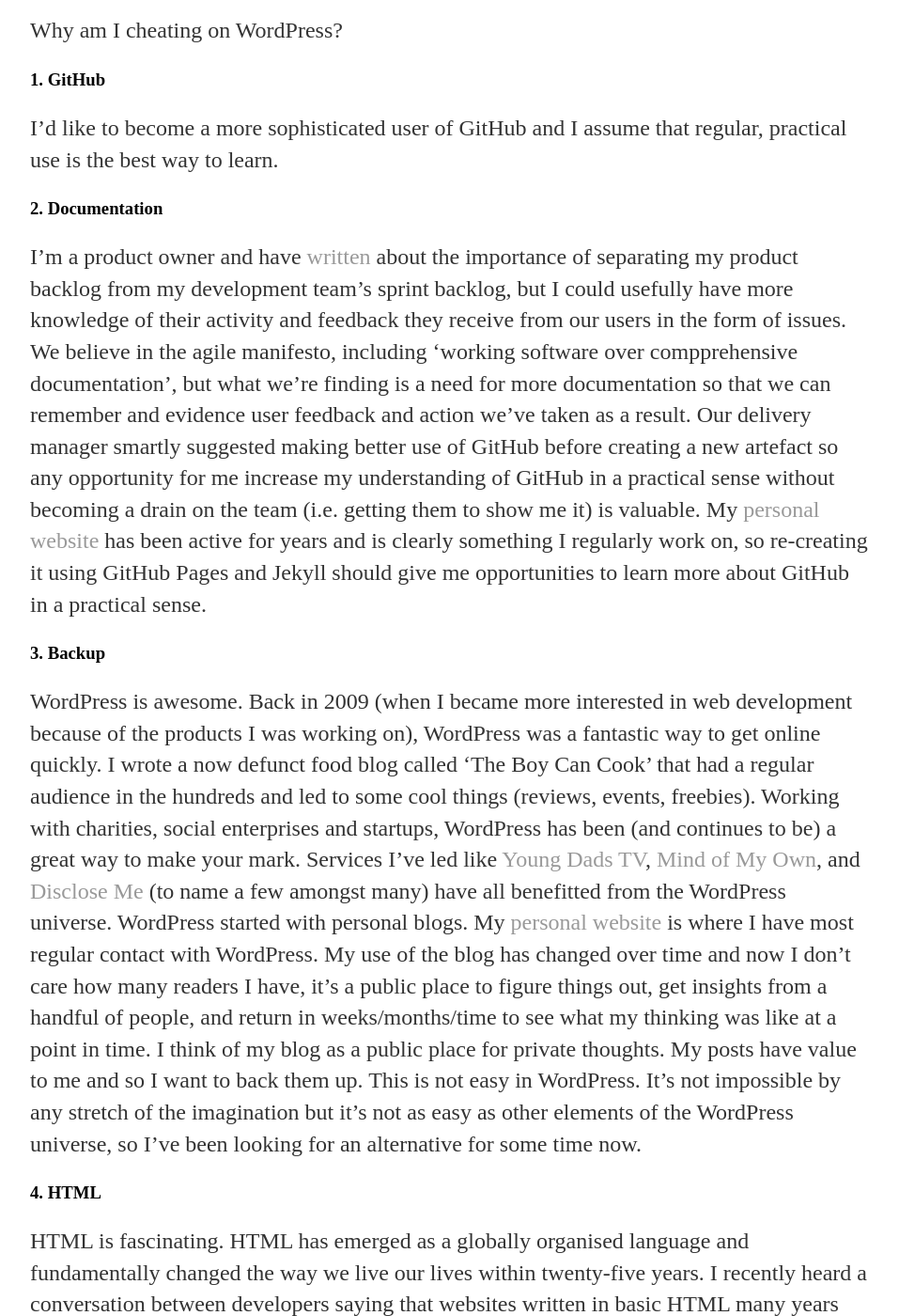
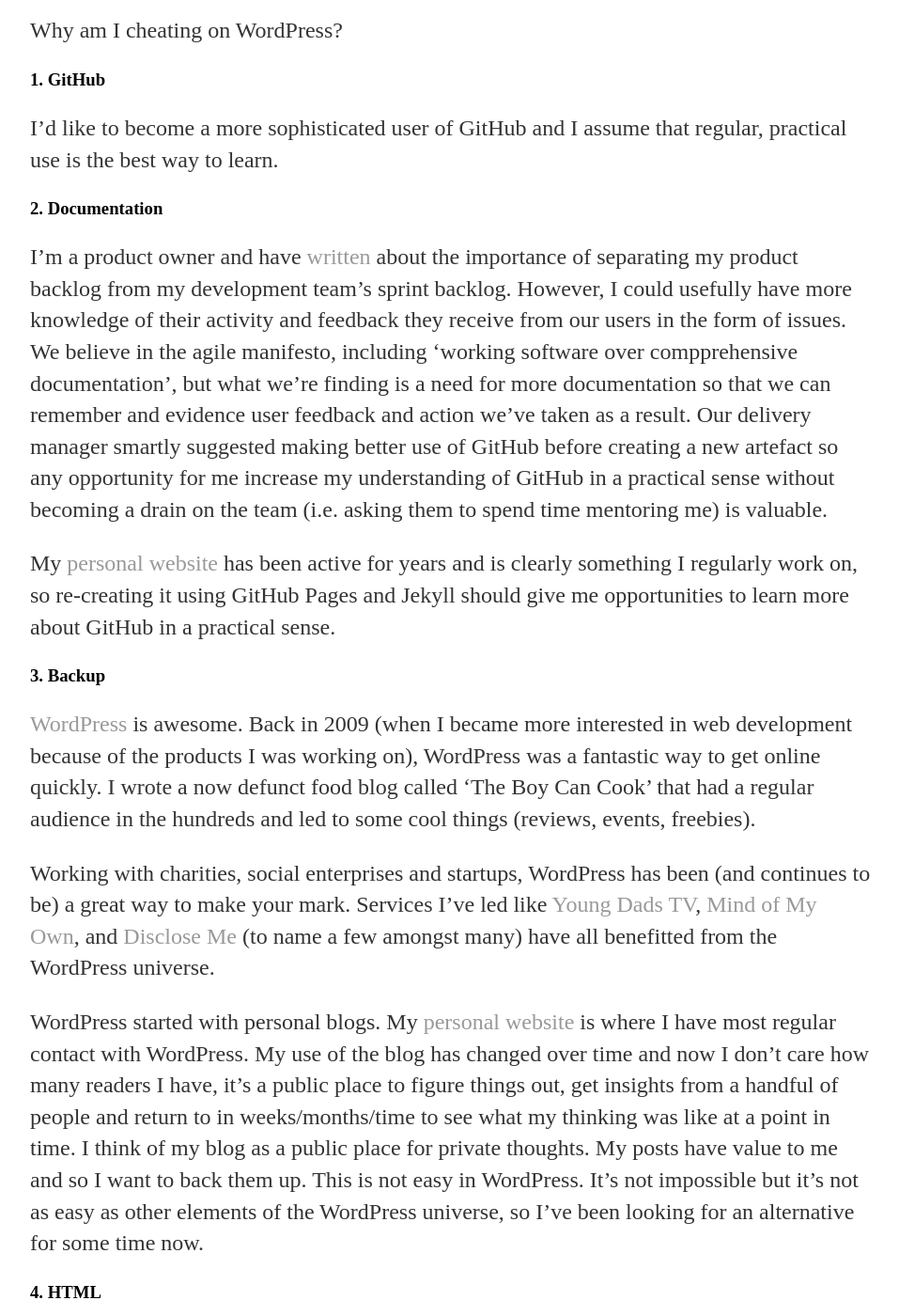
Before and after one commit to scottcolfer/scottcolfer.github.io, a Jekyll site: the page built from _posts/2016-04-09-personal-site-github-pages-jekyll.md, in a window 1280 px wide and 1400 px high, scrolled down 962 px. Shown: the whole window at 94% size, without its empty margins (160-1117 px from the left). Built offline with Jekyll 4.4.1, drawn with Linux system fonts in a browser that asks for light colours; some of the changed text lies outside the part shown.

Commit message:
Update 2016-04-09-personal-site-github-pages-jekyll.md
Spelling, punctuation & grammar check.

```diff
--- a/_posts/2016-04-09-personal-site-github-pages-jekyll.md
+++ b/_posts/2016-04-09-personal-site-github-pages-jekyll.md
@@ -20,17 +20,22 @@
 I'd like to become a more sophisticated user of GitHub and I assume that regular, practical use is the best way to learn.
 
 ### 2. Documentation
-I'm a product owner and have [written](http://scottcolfer.com/technical-product-manager/) about the importance of separating my product backlog from my development team's sprint backlog, but I could usefully have more knowledge of their activity and feedback they receive from our users in the form of issues. We believe in the agile manifesto, including 'working software over compprehensive documentation', but what we're finding is a need for more documentation so that we can remember and evidence user feedback and action we've taken as a result. Our delivery manager smartly suggested making better use of GitHub before creating a new artefact so any opportunity for me increase my understanding of GitHub in a practical sense without becoming a drain on the team (i.e. getting them to show me it) is valuable. My [personal website](http://scottcolfer.com/) has been active for years and is clearly something I regularly work on, so re-creating it using GitHub Pages and Jekyll should give me opportunities to learn more about GitHub in a practical sense.
+I'm a product owner and have [written](http://scottcolfer.com/technical-product-manager/) about the importance of separating my product backlog from my development team's sprint backlog. However, I could usefully have more knowledge of their activity and feedback they receive from our users in the form of issues. We believe in the agile manifesto, including 'working software over compprehensive documentation', but what we're finding is a need for more documentation so that we can remember and evidence user feedback and action we've taken as a result. Our delivery manager smartly suggested making better use of GitHub before creating a new artefact so any opportunity for me increase my understanding of GitHub in a practical sense without becoming a drain on the team (i.e. asking them to spend time mentoring me) is valuable.
+
+My [personal website](http://scottcolfer.com/) has been active for years and is clearly something I regularly work on, so re-creating it using GitHub Pages and Jekyll should give me opportunities to learn more about GitHub in a practical sense.
 
 ### 3. Backup
-WordPress is awesome. Back in 2009 (when I became more interested in web development because of the products I was working on), WordPress was a fantastic way to get online quickly. I wrote a now defunct food blog called 'The Boy Can Cook' that had a regular audience in the hundreds and led to some cool things (reviews, events, freebies). Working with charities, social enterprises and startups, WordPress has been (and continues to be) a great way to make your mark. Services I've led like [Young Dads TV](http://youngdads.tv/), [Mind of My Own](http://www.mindofmyown.org.uk/), and [Disclose Me](http://disclose.me.uk/) (to name a few amongst many) have all benefitted from the WordPress universe.
-WordPress started with personal blogs. My [personal website](http://scottcolfer.com/) is where I have most regular contact with WordPress. My use of the blog has changed over time and now I don't care how many readers I have, it's a public place to figure things out, get insights from a handful of people, and return in weeks/months/time to see what my thinking was like at a point in time. I think of my blog as a public place for private thoughts. My posts have value to me and so I want to back them up. This is not easy in WordPress. It's not impossible by any stretch of the imagination but it's not as easy as other elements of the WordPress universe, so I've been looking for an alternative for some time now.
+[WordPress](https://wordpress.org/) is awesome. Back in 2009 (when I became more interested in web development because of the products I was working on), WordPress was a fantastic way to get online quickly. I wrote a now defunct food blog called 'The Boy Can Cook' that had a regular audience in the hundreds and led to some cool things (reviews, events, freebies).
+
+Working with charities, social enterprises and startups, WordPress has been (and continues to be) a great way to make your mark. Services I've led like [Young Dads TV](http://youngdads.tv/), [Mind of My Own](http://www.mindofmyown.org.uk/), and [Disclose Me](http://disclose.me.uk/) (to name a few amongst many) have all benefitted from the WordPress universe.
+
+WordPress started with personal blogs. My [personal website](http://scottcolfer.com/) is where I have most regular contact with WordPress. My use of the blog has changed over time and now I don't care how many readers I have, it's a public place to figure things out, get insights from a handful of people and return to in weeks/months/time to see what my thinking was like at a point in time. I think of my blog as a public place for private thoughts. My posts have value to me and so I want to back them up. This is not easy in WordPress. It's not impossible but it's not as easy as other elements of the WordPress universe, so I've been looking for an alternative for some time now.
 
 ### 4. HTML
 HTML is fascinating. HTML has emerged as a globally organised language and fundamentally changed the way we live our lives within twenty-five years. I recently heard a conversation between developers saying that websites written in basic HTML many years ago often remain functional and accessible. I've been [playing](http://scottcolfer.com/html/) with HTML on and off over the years, GitHub Pages gives me a chance to continue to do so (along with CSS) when editing the layout of the default home page and blog page of my site.
 
 ### 5. Time
-I guess, ultimately, time's moved on. WordPress was perfect when I first published a cookery blog blog back in 2009, and it was valuable for me to learn about it in order to inform services I've worked on over the last few years. I'm certain it'll continue to remain valuable for the forseeable future. Now though, my technical understanding of HTML and CSS has increased and the world has moved on. GitHub, pages and Jekyll are more useful to me right now, so I'm going to get stuck in. Wish me luck!
+I guess, ultimately, time's moved on. WordPress was perfect for my needs when I first published a cookery blog blog back in 2009, and it was valuable for me to learn about it in order to inform services I've worked on over the last few years. I'm certain it'll continue to remain valuable for the forseeable future. Now though, my technical understanding of HTML and CSS has increased and the world has moved on. GitHub, pages and Jekyll are more useful to me right now, so I'm going to get stuck in. Wish me luck!
 
 ## Over
 Do you use GitHub to get feedback from your users? It'd be great to hear how you loop it back into your Product Backlog.
```
Also changed, not shown: other parts of _posts/2016-04-09-personal-site-github-pages-jekyll.md (+2 -2 lines).
